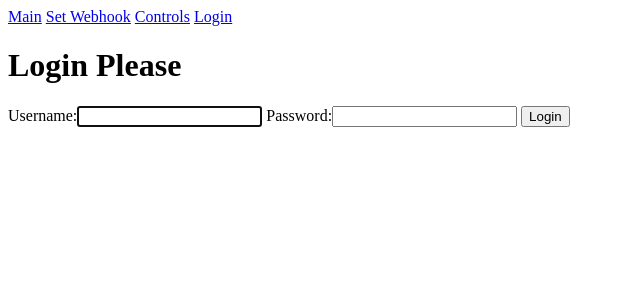
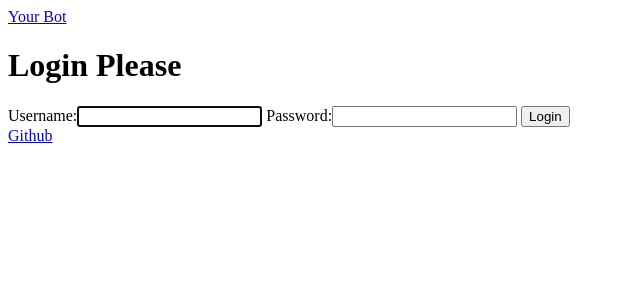
Before and after one commit to Jiklopo/telebot-template, a Django app: a page that uses interface/templates/main.html in a window 1280 px wide. Shown: the top 300 px of the page, without its empty margins (0-640 px from the left). Run offline with Django 3.2, Linux system fonts and the light colour scheme.

Commit message:
changed webhook and views

```diff
--- a/bot/urls.py
+++ b/bot/urls.py
@@ -1,6 +1,7 @@
 from django.urls import path
-from bot.views import webhook
+from bot.views import bot_update_handler
+from bot.bot import TOKEN
 
 urlpatterns = [
-    path('<token>', webhook, name='webhook')
+    path(TOKEN or 'a', bot_update_handler, name='bot_update_handler')
 ]
--- a/bot/views.py
+++ b/bot/views.py
@@ -10,7 +10,7 @@ logger.addHandler(PostgresLogHandler())
 
 
 @api_view(['POST'])
-def webhook(request, token):
+def bot_update_handler(request):
     bot.process_new_updates([telebot.types.Update.de_json(request.data)])
     print(request.data)
     return Response('!')
--- a/interface/templates/login.html
+++ b/interface/templates/auth/login.html
@@ -1,7 +1,7 @@
 {% extends 'main.html' %}
 {% load filters %}
 {% block title %}Instructions{% endblock %}
-{% block main %}
+{% block body %}
     <h1>Login Please</h1>
     <form method="post">
         {% csrf_token %}
--- a/interface/templates/control.html
+++ b/interface/templates/bot/controls.html
@@ -1,6 +1,7 @@
 {% extends 'main.html' %}
 {% block title %}Control Panel{% endblock %}
-{% block main %}
+{% block body %}
     <h1>Control Panel</h1>
+    <a href="{% url 'set_webhook' %}">Set Webhook</a>
     <p>{% lorem 4 p%}</p>
 {% endblock %}
--- a/interface/templates/index.html
+++ b/interface/templates/bot/webhook.html
@@ -1,6 +1,6 @@
 {% extends 'main.html' %}
 {% load filters %}
 {% block title %}Instructions{% endblock %}
-{% block main %}
-    <h1>This is your bot {{ msg|test:'proverka' }}</h1>
+{% block body %}
+    <h1>{{ msg }}</h1>
 {% endblock %}
--- a/interface/templates/main.html
+++ b/interface/templates/main.html
@@ -6,21 +6,13 @@
 </head>
 <body>
     <header>
-        <a href="{% url 'index' %}">Main</a>
-        <a href="{% url 'set-webhook' %}">Set Webhook</a>
-        <a href="{% url 'controls' %}">Controls</a>
-        {% if request.user.is_authenticated %}
-            <a href="{% url 'logout' %}">Logout</a>
-        {% else %}
-            <a href="{% url 'login' %}">Login</a>
-        {% endif %}
+        <a href="{% url 'controls' %}">Your Bot</a>
     </header>
-    <main>
-        {% block main %}
+        {% block body %}
             <h1>Hello</h1>
         {% endblock %}
-    </main>
-
-    <footer></footer>
+    <footer>
+        <a href="https://github.com/jiklopo/telebot-template">Github</a>
+    </footer>
 </body>
 </html>
--- a/interface/templates/webhook.html
+++ /dev/null
@@ -1,6 +0,0 @@
-{% extends 'main.html' %}
-{% load filters %}
-{% block title %}Instructions{% endblock %}
-{% block main %}
-    <h1>{{ msg }}</h1>
-{% endblock %}
--- a/interface/urls.py
+++ b/interface/urls.py
@@ -2,9 +2,8 @@ from django.urls import path
 from interface.views import *
 
 urlpatterns = [
-    path('controls', ControlView.as_view(), name='controls'),
-    path('', IndexView.as_view(), name='index'),
-    path('set-webhook', SetWebhookView.as_view(), name='set-webhook'),
+    path('', ControlsView.as_view(), name='controls'),
     path('login', MyLoginView.as_view(), name='login'),
-    path('logout', MyLogoutView.as_view(), name='logout'),
+    path('change_password', PasswordChangeView.as_view(), name='change_password'),
+    path('set_webhook', SetWebhookView.as_view(), name='set_webhook'),
 ]
--- a/interface/views.py
+++ b/interface/views.py
@@ -2,44 +2,35 @@ import logging
 from logs.handlers.postgres_handler import PostgresLogHandler
 from django.views.generic import TemplateView
 from django.contrib.auth.mixins import LoginRequiredMixin
-from django.contrib.auth.views import LoginView, LogoutView
+from django.contrib.auth.views import LoginView, PasswordChangeView
+from django.urls import reverse
 from bot.bot import bot
 
 logger = logging.getLogger('postgres')
 logger.addHandler(PostgresLogHandler())
 
 
-class IndexView(TemplateView):
-    template_name = 'index.html'
-
-    def get_context_data(self, **kwargs):
-        ctx = super().get_context_data(**kwargs)
-        ctx['msg'] = 'Salem!'
-        return ctx
+class ControlsView(LoginRequiredMixin, TemplateView):
+    template_name = 'bot/controls.html'
 
 
 class MyLoginView(LoginView):
-    template_name = 'login.html'
+    template_name = 'auth/login.html'
 
 
-class MyLogoutView(LogoutView):
-    template_name = 'login.html'
-
-
-class ControlView(LoginRequiredMixin, TemplateView):
-    template_name = 'control.html'
+class MyPasswordChangeView(PasswordChangeView):
+    template_name = 'auth/password_change.html'
 
 
 class SetWebhookView(LoginRequiredMixin, TemplateView):
-    template_name = 'webhook.html'
+    template_name = 'bot/webhook.html'
 
     def get_context_data(self, **kwargs):
         ctx = super().get_context_data(**kwargs)
         try:
-            url = self.request.build_absolute_uri()
-            i = url.rfind('/')
+            url = self.request.build_absolute_uri(reverse('bot_update_handler'))
             bot.remove_webhook()
-            bot.set_webhook(f"{url[:i]}/{bot.token}")
+            bot.set_webhook(url)
             ctx['msg'] = 'Webhook was successfully set!'
         except Exception:
             ctx['msg'] = f'An error occurred. Webhook was not set.'
```
Also changed, not shown: interface/templates/auth/password_change.html (added, +11 -0 lines), logs/migrations/0001_initial.py (deleted).
